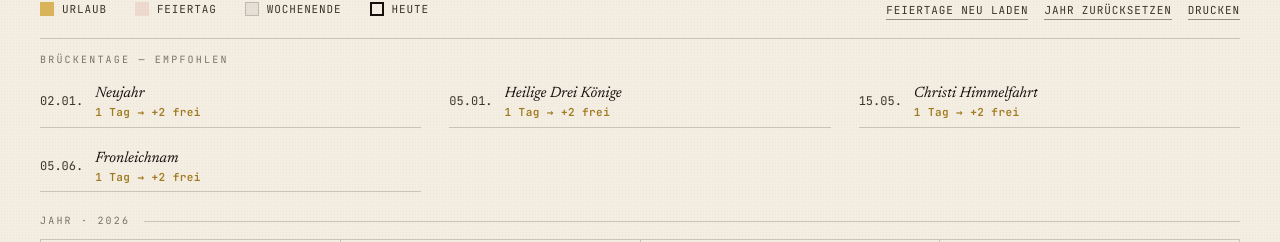
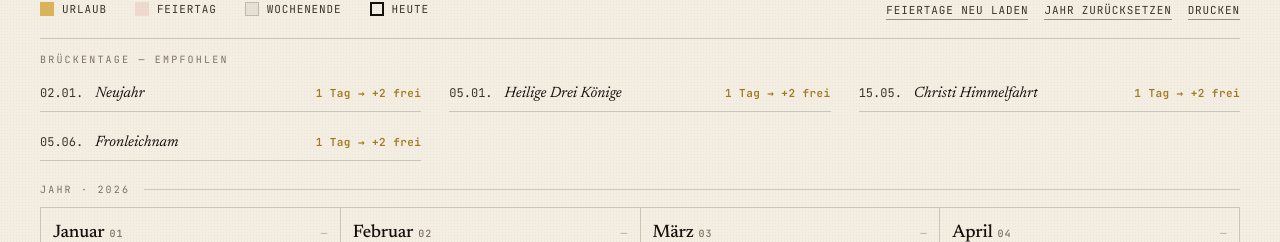
Before and after one commit to tim-hilde/urlaubsplaner, a React (Vite) app: page / in a window 1280 px wide. Shown: the part 240-482 px from the top of the page. Built offline with nearby package versions, Linux system fonts and the light colour scheme; no server answers.

Commit message:
Revert bridge layout to single-line flex, widen columns to 360px, drop applied dimming

```diff
--- a/src/components/Bridges.tsx
+++ b/src/components/Bridges.tsx
@@ -18,7 +18,7 @@ export function Bridges({ bridges, vac, onApply }: BridgesProps) {
           return (
             <div
               key={b.id}
-              className={'bridge' + (applied ? ' applied' : '')}
+              className="bridge"
               onClick={() => onApply(b.bridgeDays, applied)}
               title={applied ? 'Bereits eingetragen — Klick zum Entfernen' : 'Klick zum Eintragen'}
             >
--- a/src/styles.css
+++ b/src/styles.css
@@ -515,14 +515,13 @@
   }
   .bridges-list {
     display: grid;
-    grid-template-columns: repeat(auto-fill, minmax(280px, 1fr));
+    grid-template-columns: repeat(auto-fill, minmax(360px, 1fr));
     gap: 14px 28px;
   }
   .bridge {
-    display: grid;
-    grid-template-columns: auto 1fr;
-    grid-template-rows: auto auto;
-    column-gap: 12px;
+    display: flex;
+    align-items: baseline;
+    gap: 12px;
     cursor: pointer;
     padding: 6px 0;
     border-bottom: 1px solid var(--hair);
@@ -530,37 +529,31 @@
   }
   .bridge:hover { background: rgba(20,17,13,0.03); }
   .bridge .b-date {
-    grid-row: 1 / 3;
     font-family: var(--mono);
     font-size: 12px;
     color: var(--ink-2);
     font-feature-settings: "tnum";
     white-space: nowrap;
-    align-self: center;
+    flex-shrink: 0;
   }
   .bridge .b-name {
-    grid-column: 2;
-    grid-row: 1;
     font-family: var(--serif);
     font-style: italic;
     font-size: 15px;
     color: var(--ink);
-    white-space: nowrap;
-    overflow: hidden;
-    text-overflow: ellipsis;
+    flex: 1;
+    min-width: 0;
   }
   .bridge .b-ratio {
-    grid-column: 2;
-    grid-row: 2;
     font-family: var(--mono);
     font-size: 11px;
     color: var(--gold);
     font-weight: 600;
     font-feature-settings: "tnum";
     letter-spacing: 0.04em;
+    white-space: nowrap;
+    flex-shrink: 0;
   }
-  .bridge.applied .b-ratio { color: var(--ink-3); }
-  .bridge.applied .b-name { color: var(--ink-3); }
 
   @media (max-width: 1400px) {
     .year-grid { grid-template-columns: repeat(4, 1fr); }
```
